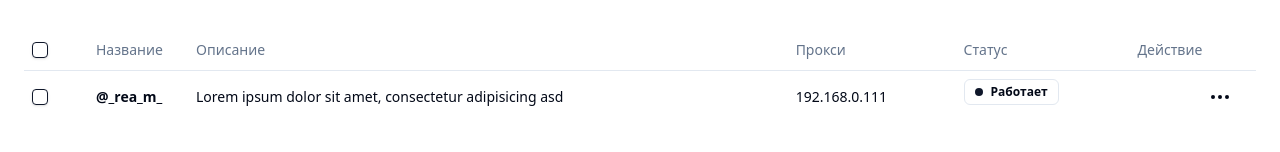
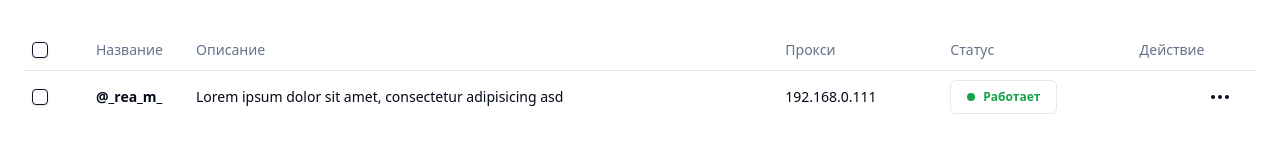
Before and after one commit to ReaGet/instarise, a React (Vite) app: page / in a window 1280 px wide. Shown: the part 286-438 px from the top of the page. Built offline with nearby package versions, Linux system fonts and the light colour scheme.

Commit message:
feat: add status badge component and chore

```diff
--- a/src/components/account-actions.tsx
+++ b/src/components/account-actions.tsx
@@ -1,4 +1,3 @@
-import React from 'react'
 import {
   DropdownMenu,
   DropdownMenuContent,
@@ -21,7 +20,7 @@ const AccountActions = () => {
         { ACCOUNT_ACTIONS.map(({value, text}) => {
           return (
             <DropdownMenuItem className='p-0' key={value}>
-              <Button variant='ghost' size='sm' className='w-full'>{text}</Button>
+              <Button variant='ghost' size='sm' className='justify-start w-full'>{text}</Button>
             </DropdownMenuItem>
           )
         })}
--- a/src/components/account-list.tsx
+++ b/src/components/account-list.tsx
@@ -1,4 +1,3 @@
-import React from 'react'
 import {
   Table,
   TableBody,
@@ -8,8 +7,8 @@ import {
   TableRow,
 } from "@/components/ui/table"
 import { Checkbox } from "@/components/ui/checkbox"
-import { Badge } from "@/components/ui/badge"
 import AccountActions from './account-actions'
+import StatusBadge from "@/components/status-badge"
 
 const AccountList = () => {
   return (
@@ -32,11 +31,8 @@ const AccountList = () => {
           <TableCell className="font-bold">@_rea_m_</TableCell>
           <TableCell>Lorem ipsum dolor sit amet, consectetur adipisicing asd</TableCell>
           <TableCell>192.168.0.111</TableCell>
-          <TableCell className='flex justify-start'>
-            <Badge variant='outline' className='flex items-center gap-2 py-1'>
-              <div className='w-2 h-2 rounded-full bg-primary'></div>
-              <span>Работает</span>
-            </Badge>
+          <TableCell>
+            <StatusBadge status="working" />
           </TableCell>
           <TableCell className="text-right">
             <AccountActions />
--- a/src/components/header/profile.tsx
+++ b/src/components/header/account-menu.tsx
@@ -1,7 +1,7 @@
 import { DropdownMenu, DropdownMenuContent, DropdownMenuItem, DropdownMenuTrigger } from '@/components/ui/dropdown-menu'
 import { LogOut, User2 } from 'lucide-react'
 
-const Profile = ({ className }: { className: string }) => {
+const AccountMenu = ({ className }: { className: string }) => {
   return (
     <DropdownMenu>
       <DropdownMenuTrigger className={className}>
@@ -19,4 +19,4 @@ const Profile = ({ className }: { className: string }) => {
   )
 }
 
-export default Profile
+export default AccountMenu
--- a/src/components/header/header.tsx
+++ b/src/components/header/header.tsx
@@ -1,5 +1,5 @@
 import { DropdownMenu, DropdownMenuContent, DropdownMenuItem, DropdownMenuLabel, DropdownMenuSeparator, DropdownMenuTrigger } from "@/components/ui/dropdown-menu"
-import Profile from "./profile"
+import AccountMenu from "./account-menu"
 
 const Header = () => {
   return (
@@ -15,7 +15,7 @@ const Header = () => {
           <DropdownMenuItem>Subscription</DropdownMenuItem>
         </DropdownMenuContent>
       </DropdownMenu>
-      <Profile className='ml-auto' />
+      <AccountMenu className='ml-auto' />
     </header>
   )
 }
--- /dev/null
+++ b/src/components/status-badge.tsx
@@ -0,0 +1,35 @@
+import { Badge } from '@/components/ui/badge'
+import { cn } from '@/lib/utils';
+import React from 'react'
+
+type Status = 'working' | 'stop';
+
+interface Props {
+  status: Status
+  children?: React.ReactNode
+}
+
+const variants = {
+  working: {
+    text: 'Работает',
+    color: 'text-green-600'
+  },
+  stop: {
+    text: 'Отключен',
+    color: 'text-primary'
+  }
+}
+
+const StatusBadge = (props: Props) => {
+  const { text, color } = variants[props.status] || {};
+  return (
+    <div className='flex'>
+      <Badge variant='outline' className={cn('flex items-center gap-2 px-4 py-2', color)}>
+        <div className='w-2 h-2 rounded-full bg-current'></div>
+        <span>{text}</span>
+      </Badge>
+    </div>
+  )
+}
+
+export default StatusBadge
```
